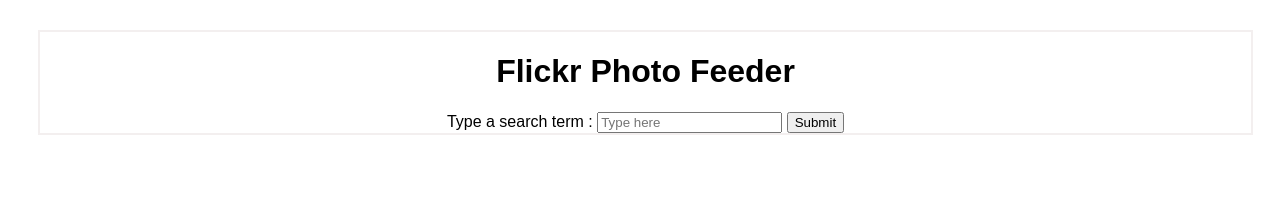
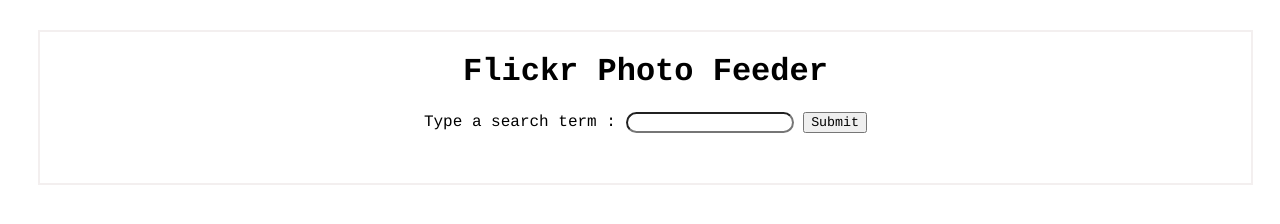
Before and after one commit to kingsleycj/JS-scratchpad, a plain HTML site: page flickr.html in a window 1280 px wide. Drawn offline with Linux system fonts and the light colour scheme.

Commit message:
flickr API search bar task

```diff
--- a/flickr.html
+++ b/flickr.html
@@ -18,7 +18,7 @@
                         <h1>Flickr Photo Feeder</h1>
                         <form>
                             <label for="search">Type a search term :</label>
-                            <input type="search" name="search" id="search" placeholder="Type here">
+                            <input type="search" name="search" id="search">
                             <input type="submit" name="search" id="submit">
                         </form>
                     </div>
--- a/flickr.js
+++ b/flickr.js
@@ -7,7 +7,7 @@ $(document).ready(function () {
 
         //the AJAX part
         var flickrAPI = "http://api.flickr.com/services/feeds/photos_public.gne?jsoncallback=?";
-        var animals = $(this).text();
+        var animals = $searchField.val();
         var flickrOptions = {
             tags: animals,
             format: "json"
--- a/style.css
+++ b/style.css
@@ -11,9 +11,11 @@
 } */
 
 *{
-    font-family: Arial, Helvetica, sans-serif;
+    font-family: Courier;
 }
-
+ul{
+    list-style-type: none;
+}
 .contained{
     border: 2px solid rgb(243, 239, 239);
     margin: 30px 19px 35px 30px;
@@ -45,3 +47,11 @@ button{
     display: flex;
     justify-content: space-around;
 }
+
+#search {
+    border-radius: 20px;
+}
+
+form {
+    margin-bottom: 50px;
+}
```
